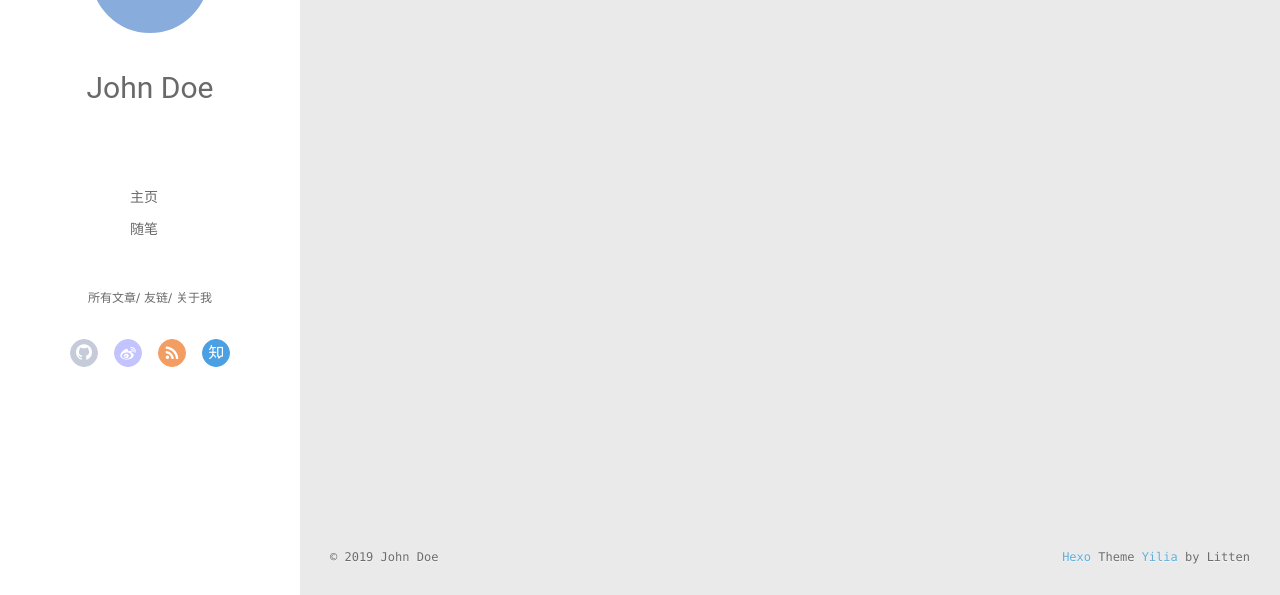
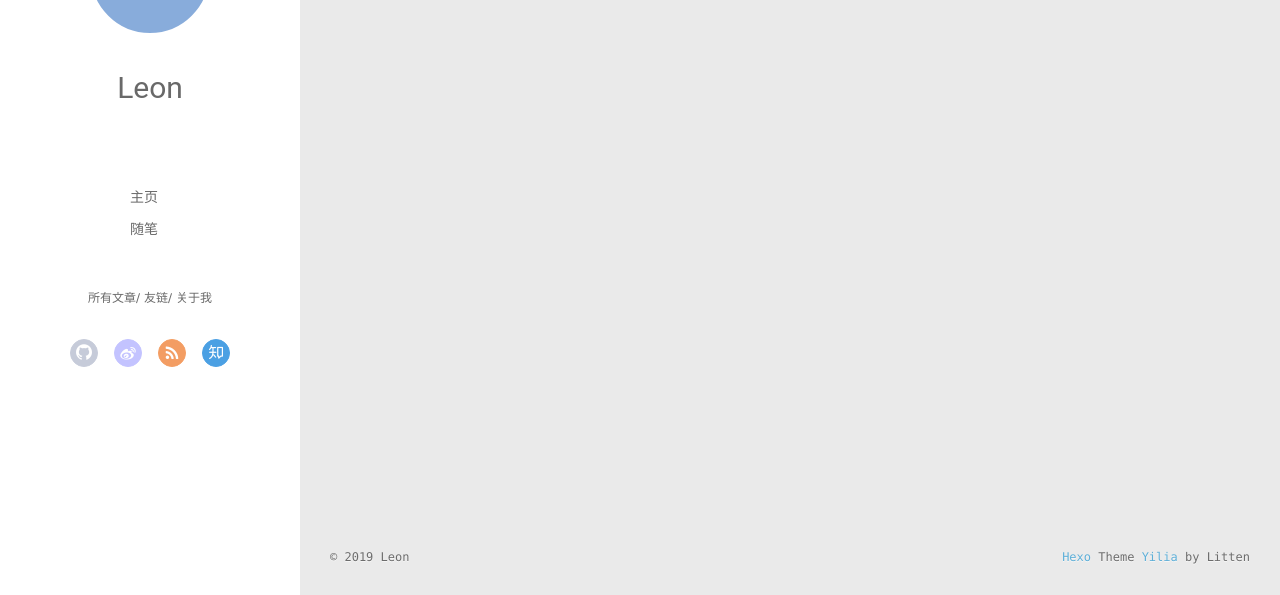
Before and after one commit to LeonHardtll/LeonHardtll.github.io, a plain HTML site: page archives/index.html in a window 1280 px wide. Shown: the part 202-797 px from the top of the page. Drawn offline with Linux system fonts and the light colour scheme; no server answers.

Commit message:
Site updated: 2019-06-21 15:12:03

```diff
--- a/archives/index.html
+++ b/archives/index.html
@@ -46,7 +46,7 @@
 			<img src="" class="js-avatar">
 		</a>
 		<hgroup>
-		  <h1 class="header-author"><a href="/">John Doe</a></h1>
+		  <h1 class="header-author"><a href="/">Leon</a></h1>
 		</hgroup>
 
 
@@ -104,7 +104,7 @@
 				<img src="" class="js-avatar">
 			</div>
 			<hgroup>
-			  <h1 class="header-author js-header-author">John Doe</h1>
+			  <h1 class="header-author js-header-author">Leon</h1>
 			</hgroup>
 
 
@@ -202,7 +202,7 @@
   <div class="outer">
     <div id="footer-info">
     	<div class="footer-left">
-    		&copy; 2019 John Doe
+    		&copy; 2019 Leon
     	</div>
       	<div class="footer-right">
       		<a href="http://hexo.io/" target="_blank">Hexo</a>  Theme <a href="https://github.com/litten/hexo-theme-yilia" target="_blank">Yilia</a> by Litten
```
Also changed, not shown: 2019/06/21/hello-world/index.html (+3 -3 lines), archives/2019/06/index.html (+3 -3 lines), archives/2019/index.html (+3 -3 lines), index.html (+3 -3 lines).
